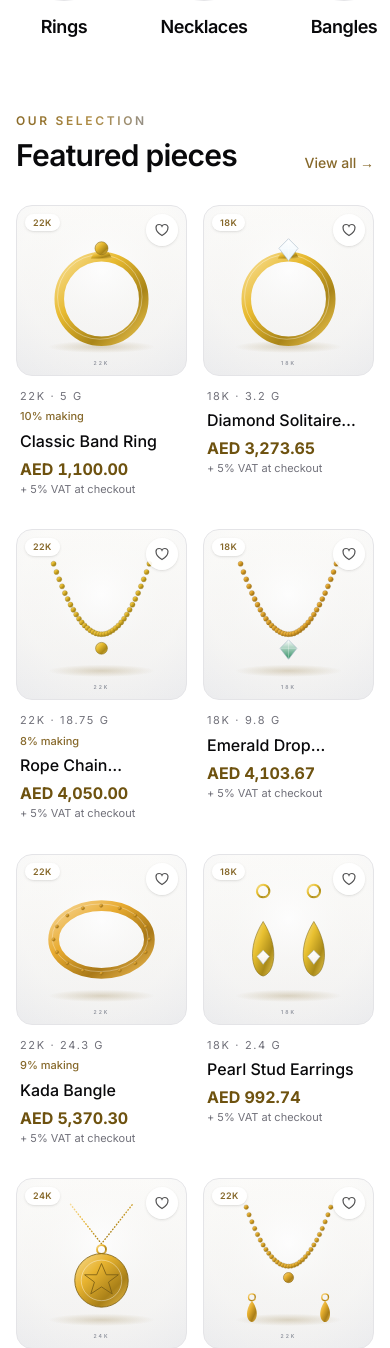
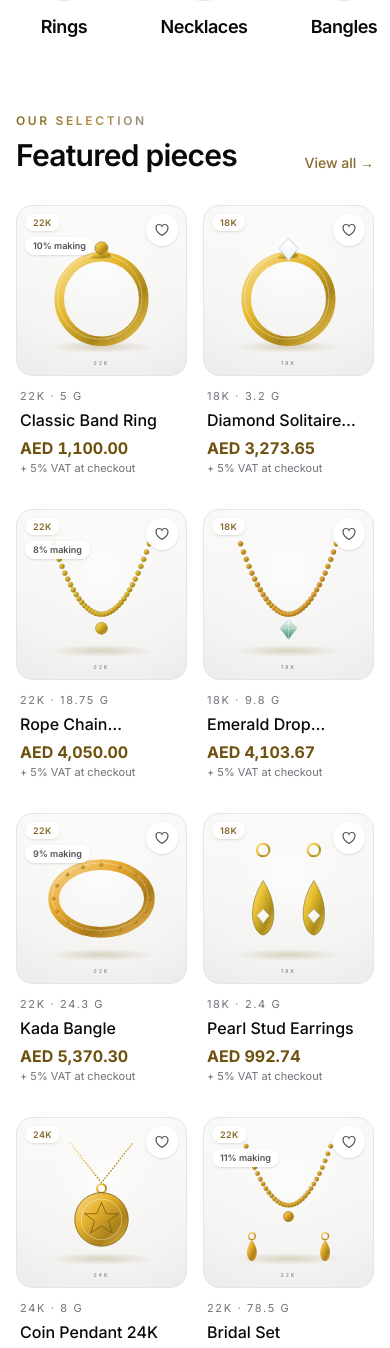
Before and after one commit to RidhwanYoonus/yoonus, a Laravel app: page / in a window 390 px wide. Shown: the part 1229-2577 px from the top of the page. Run offline with Laravel 12, Linux system fonts and the light colour scheme; data comes from the database, SQL or seed files in the repository; data that the repository does not hold is empty; style sheets or scripts are compiled from the project's sources; some libraries are stand-ins or nearby versions.

Commit message:
Phones: making % label back on the product photo (small)
Co-Authored-By: Claude Opus 5.5 <noreply@anthropic.com>
Claude-Session: https://claude.ai/code/session_01DqbJUAJspxWxMz2HoAv3Gx

```diff
--- a/resources/views/partials/product-card.blade.php
+++ b/resources/views/partials/product-card.blade.php
@@ -10,12 +10,12 @@
             @include('partials.sold-watermark')
         @endunless
         @include('partials.diamond-specs')
-        {{-- Phones: only the karat on the photo (the card is small); the rest is listed under the photo. --}}
+        {{-- Phones: karat and making % on the photo (the card is small); diamond details are listed under the photo. --}}
         <div class="pointer-events-none absolute inset-x-2 top-2 z-[3] flex items-start justify-between sm:inset-x-3 sm:top-3">
             <span class="flex flex-col items-start gap-1.5">
                 @if ($product->goldCategory)<span class="rounded-full bg-card/90 px-2 py-0.5 text-[0.5625rem] font-semibold tracking-wider text-gold-700 shadow-sm sm:px-2.5 sm:py-1 sm:text-[0.625rem]">{{ $product->goldCategory->name }}</span>@endif
                 @if ($badge = $product->makingBadge())
-                    <span class="hidden rounded-full px-2.5 py-1 text-[0.625rem] font-semibold shadow-sm sm:inline {{ $badge['highlight'] ? 'bg-onyx text-gold-300' : 'bg-card/90 text-ink/70' }}">{{ $badge['text'] }}</span>
+                    <span class="rounded-full px-2 py-0.5 text-[0.5625rem] font-semibold shadow-sm sm:px-2.5 sm:py-1 sm:text-[0.625rem] {{ $badge['highlight'] ? 'bg-onyx text-gold-300' : 'bg-card/90 text-ink/70' }}">{{ $badge['text'] }}</span>
                 @endif
                 @if ($origin = $product->diamondOriginLabel())<span class="hidden rounded-full px-2.5 py-1 text-[0.625rem] font-semibold shadow-sm sm:inline {{ $product->diamond_origin === 'natural' ? 'bg-emerald-50 text-emerald-800' : 'bg-sky-50 text-sky-800' }}">{{ $origin }}</span>@endif
                 @if ($price->hasDiscount())<span class="rounded-full bg-gold-silver px-2 py-0.5 text-[0.5625rem] font-semibold text-zinc-900 sm:px-2.5 sm:py-1 sm:text-[0.625rem]">{{ __('shop.product.save_percent', ['percent' => $price->savingsPercent()]) }}</span>@endif
@@ -41,7 +41,6 @@
         @php($mobileFacts = array_filter([
             $product->diamondSpecs() ? implode(' · ', array_map(fn ($sp) => $sp[1], $product->diamondSpecs())) : null,
             $product->diamondOriginLabel(),
-            ($badge = $product->makingBadge()) ? $badge['text'] : null,
         ]))
         @if ($mobileFacts)
             <p class="mt-1 flex items-center gap-1 text-[0.6875rem] font-medium text-gold-700 sm:hidden">@if ($product->diamondSpecs() || $product->diamondOriginLabel())<span aria-hidden="true">💎</span>@endif<span class="line-clamp-1">{{ implode(' · ', $mobileFacts) }}</span></p>
```
